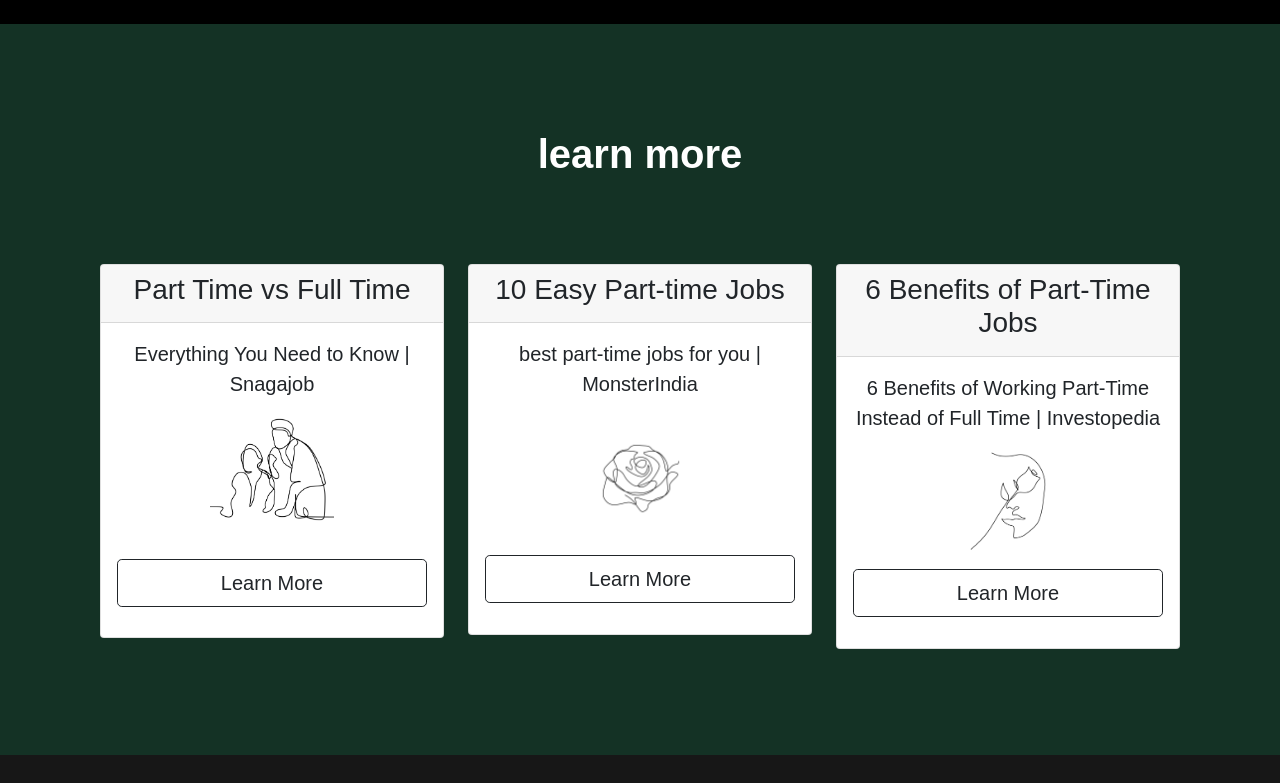
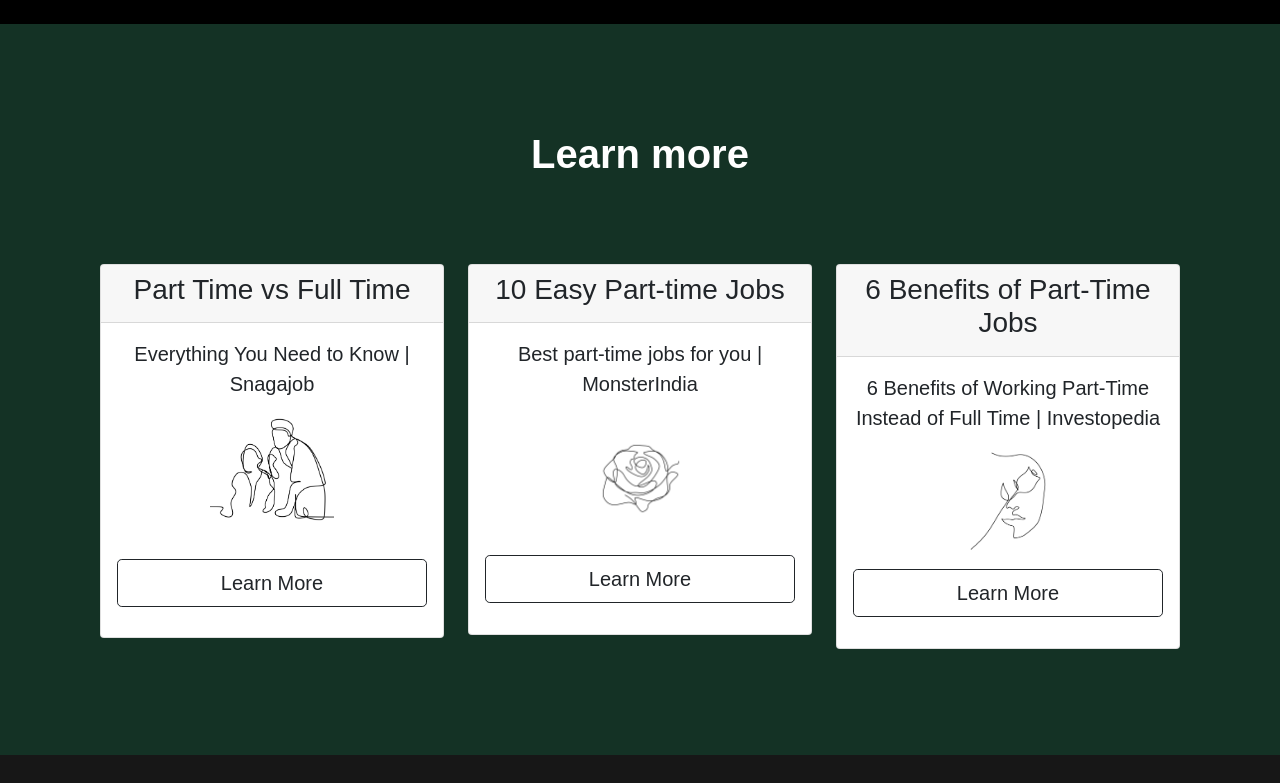
Before and after one commit to VighneshShankar23/agents-bLINK, a plain HTML site: page index.html in a window 1280 px wide. Shown: the part 2200-2983 px from the top of the page. Drawn offline with nearby package versions, Linux system fonts and the light colour scheme.

```diff
--- a/index.html
+++ b/index.html
@@ -4,7 +4,7 @@
 <head>
   <meta charset="utf-8">
   <meta name="viewport" content="width=device-width, initial-scale=1.0">
-  <title> bLINK - The App </title>
+  <title> bLINK </title>
   <!--  css sheets -->
   <link href="https://cdn.jsdelivr.net/npm/bootstrap@5.1.0/dist/css/bootstrap.min.css" rel="stylesheet"
     integrity="sha384-KyZXEAg3QhqLMpG8r+8fhAXLRk2vvoC2f3B09zVXn8CA5QIVfZOJ3BCsw2P0p/We" crossorigin="anonymous">
@@ -237,7 +237,7 @@
   <section id="learn">
 
     <div class="Fw">
-      learn more
+      Learn more
     </div> <br><br>
 
     <div class="row">
@@ -265,7 +265,7 @@
             <h3> 10 Easy Part-time Jobs </h3>
           </div>
           <div class="card-body">
-            <p> best part-time jobs for you | MonsterIndia </p>
+            <p> Best part-time jobs for you | MonsterIndia </p>
             <img class="two" src="images/two1.png" alt="two_people_lineart">
             <a href="https://www.monsterindia.com/career-advice/10-part-time-jobs-that-can-help-you-strike-a-good-work-life-balance-6834.html"
               type="button" class="btn btn-outline-dark btn-lg download-button col-12" target="_blank"> Learn More </a>
```
